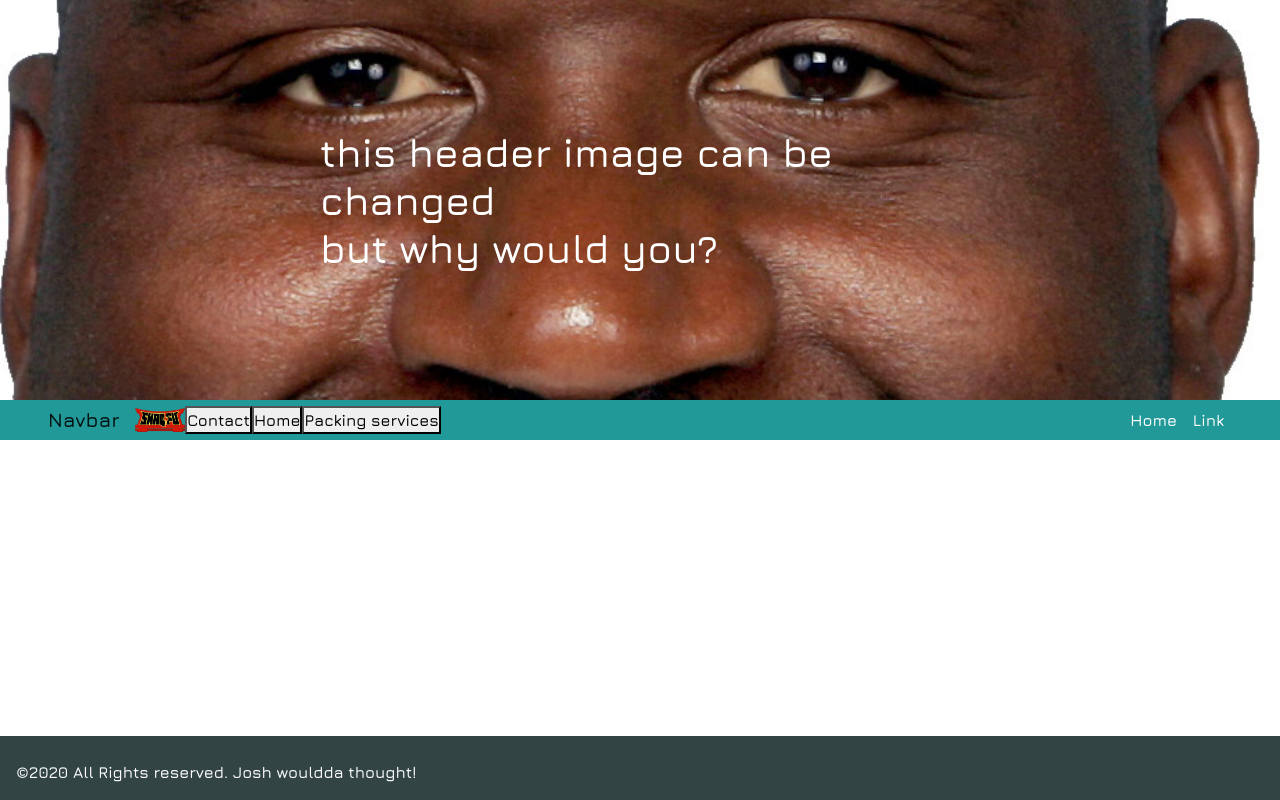
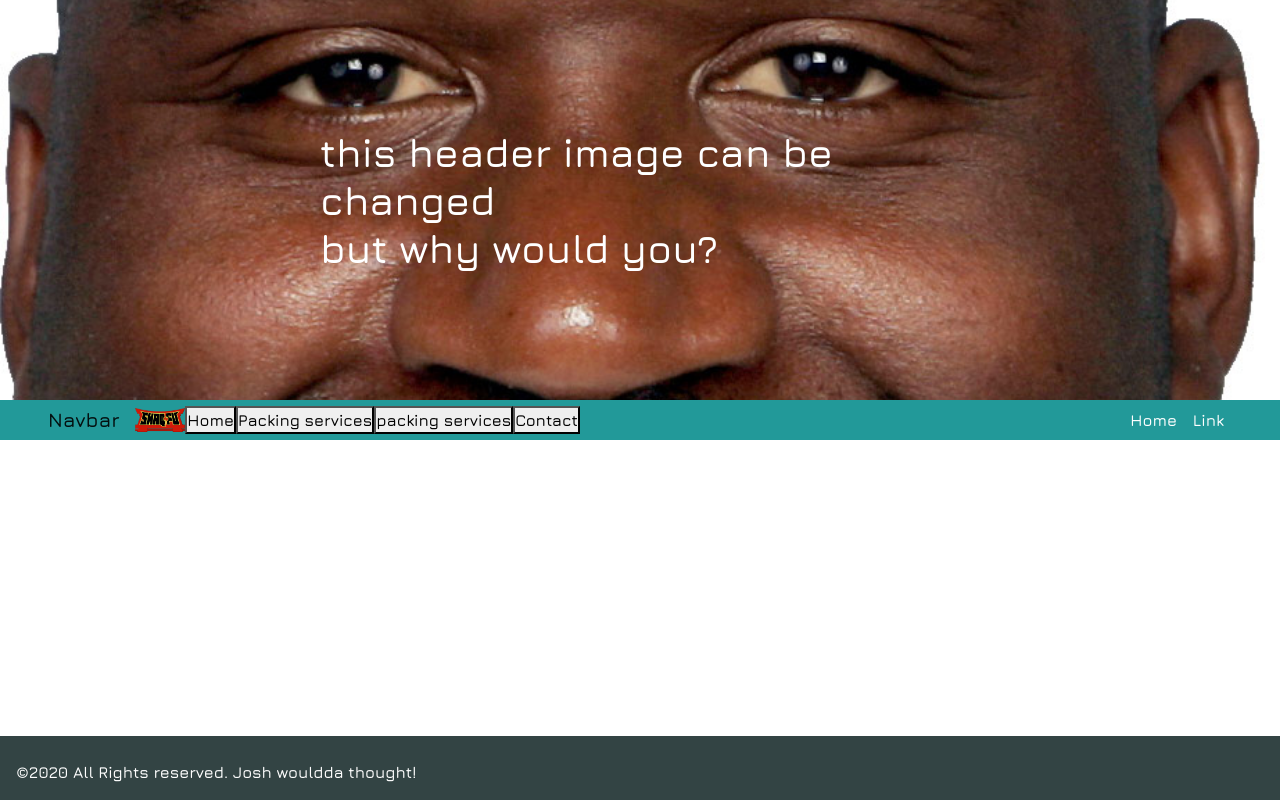
Before and after one commit to averagealloy/joshwouldathought, a React (Create React App) app: page / in a window 1280 px wide. Built offline with nearby package versions, Linux system fonts and the light colour scheme.

Commit message:
added a button for transport services

```diff
--- a/src/components/layouts/Navbar.js
+++ b/src/components/layouts/Navbar.js
@@ -13,16 +13,26 @@ export const Navbar = () => {
             </button>
 
             <button>
-              Contact
+              Home
             </button>
 
-            <button>
-              Home
-            </button>
 
             <button>
               Packing services
             </button>
+
+
+             <button>
+              packing services
+            </button>
+
+
+
+            <button>
+              Contact
+            </button>
+
+
 
 
 
```
